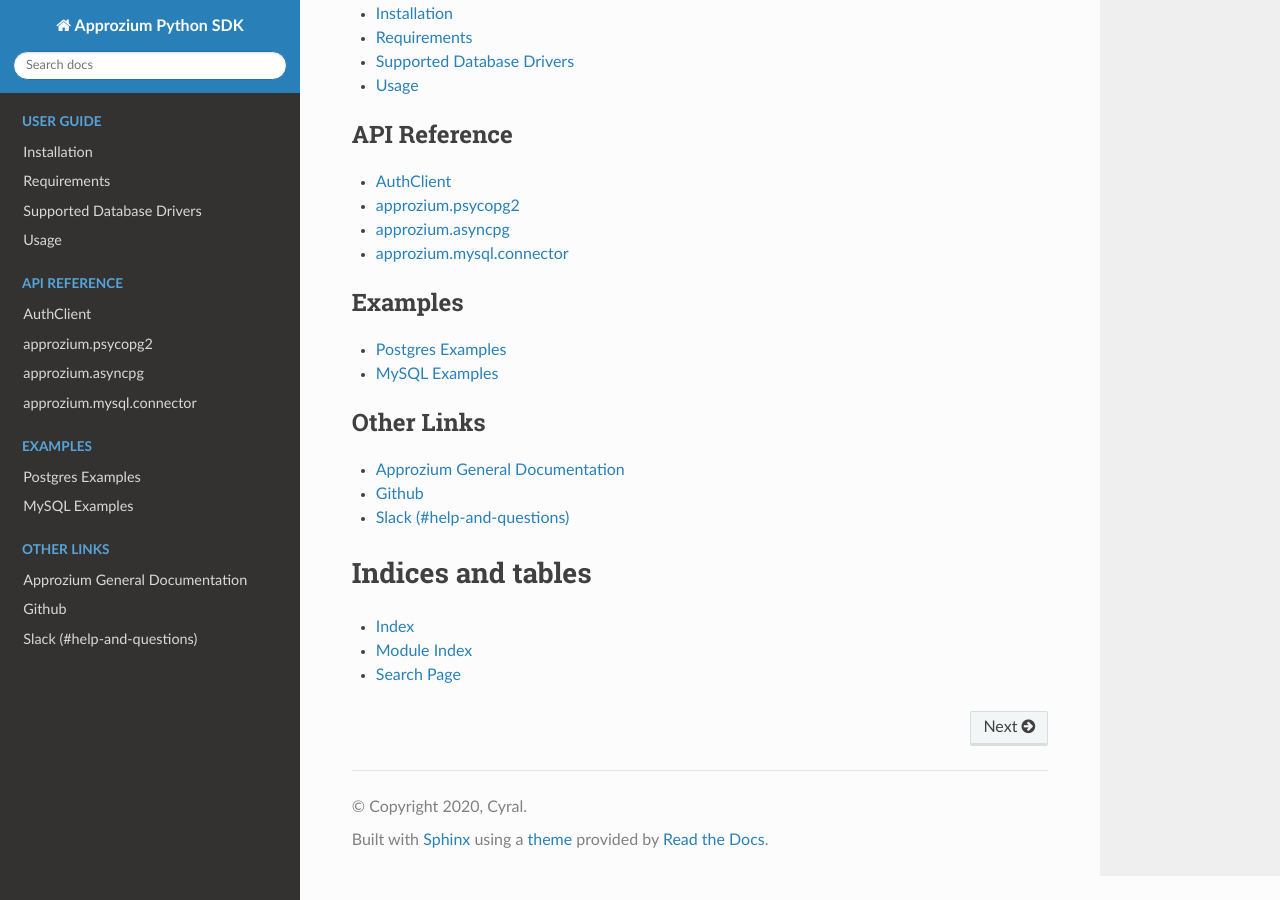
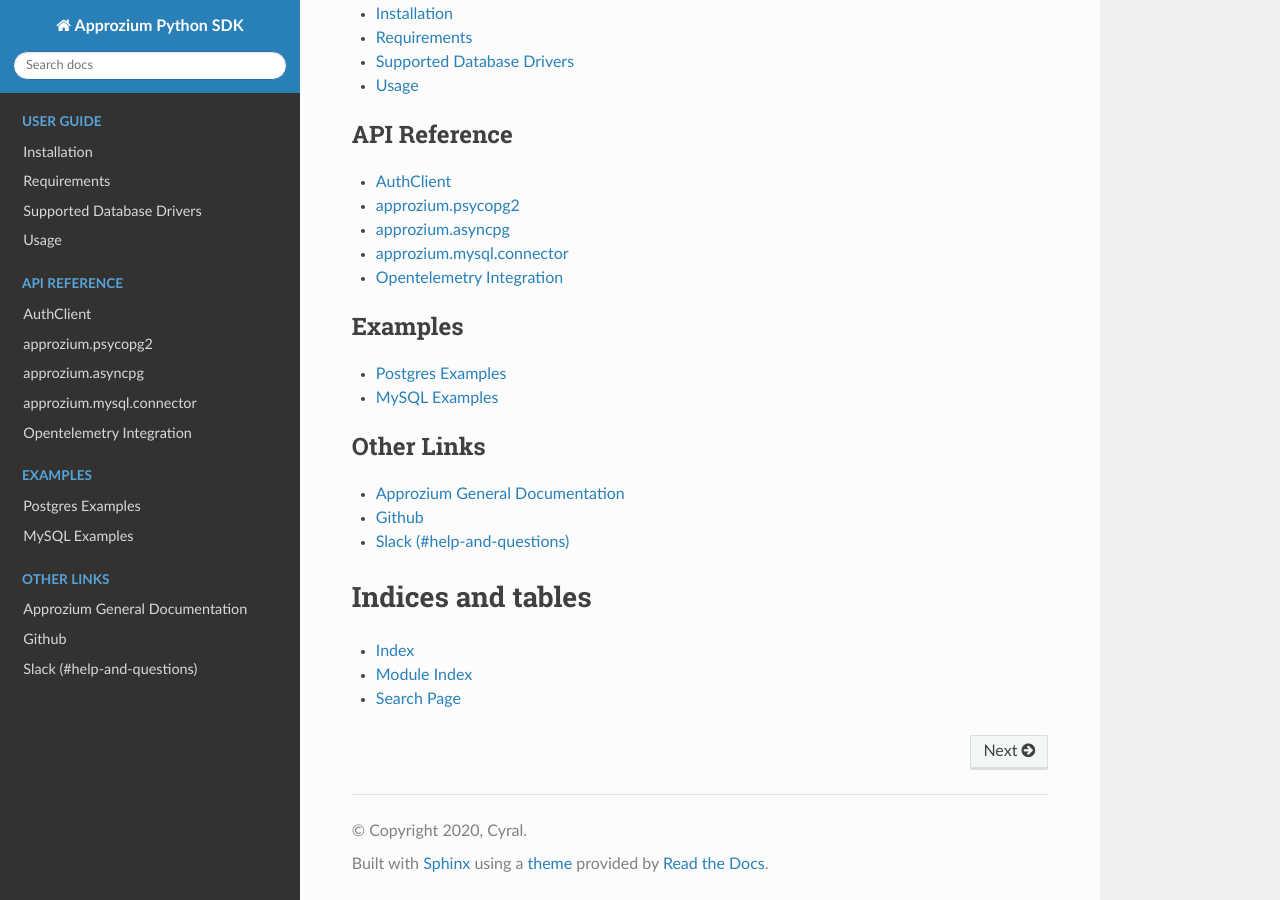
Before and after one commit to cyralinc/approzium, a Sphinx documentation site: the page built from sdk/python/docs/source/index.rst, in a window 1280 px wide and 900 px high, scrolled down 544 px. Built offline with Sphinx 7.4.7 and the Read the Docs theme 2.0.0, drawn with Linux system fonts in a browser that asks for light colours.

Commit message:
add opentelemetry integration page

```diff
--- a/sdk/python/docs/source/api.rst
+++ b/sdk/python/docs/source/api.rst
@@ -46,3 +46,12 @@
    :members:
    :undoc-members:
    :show-inheritance:
+
+Opentelemetry Integration
+------------------------
+
+
+.. automodule:: approzium.opentelemetry
+   :members:
+   :undoc-members:
+   :show-inheritance:
```
